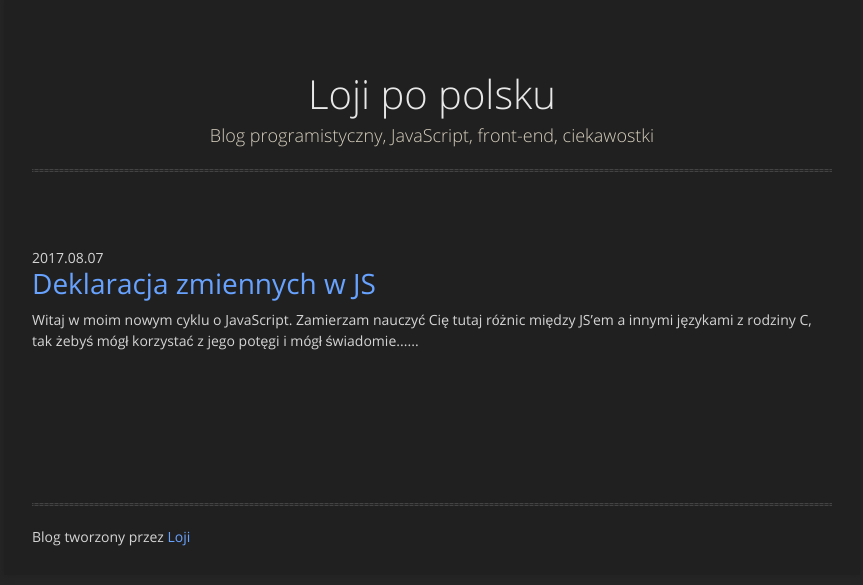
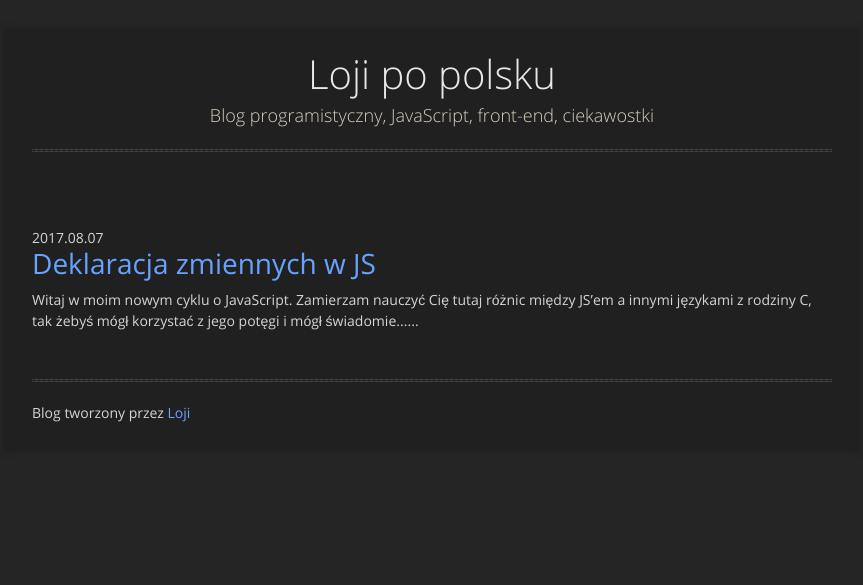
Before and after one commit to Loji/loji.github.io-po-polsku, a Jekyll site: the page built from index.html, in a window 1280 px wide. Shown: the top 585 px of the page, without its empty margins (208-1071 px from the left). Built offline with Jekyll 4.4.1, drawn with Linux system fonts in a browser that asks for light colours; nearby versions of some CDN libraries.

Commit message:
Tweaking styles even more

```diff
--- a/_sass/lojiStyles.scss
+++ b/_sass/lojiStyles.scss
@@ -4,7 +4,6 @@
 $body-bg: #252525;
 
 body {
-  padding:0px 0 20px 0px;
   margin: 0px;
   font:14px/1.5 "OpenSansRegular", "Helvetica Neue", Helvetica, Arial, sans-serif;
   color:#d4d4d4;
@@ -78,7 +77,7 @@ strong {
 
 .wrapper {
   max-width: 800px;
-  margin:0 auto;
+  margin: 2em auto;
   position:relative;
   padding: 2em;
   box-shadow: 0 0 6px 0 darken($body-bg, 2%);
@@ -228,8 +227,7 @@ dt {
 }
 
 section {
-  padding: 2em 0 8em 0;
-  margin: 20px 0;
+  padding: 0 0 2em 0;
 
   #title {
     border: 0;
```
